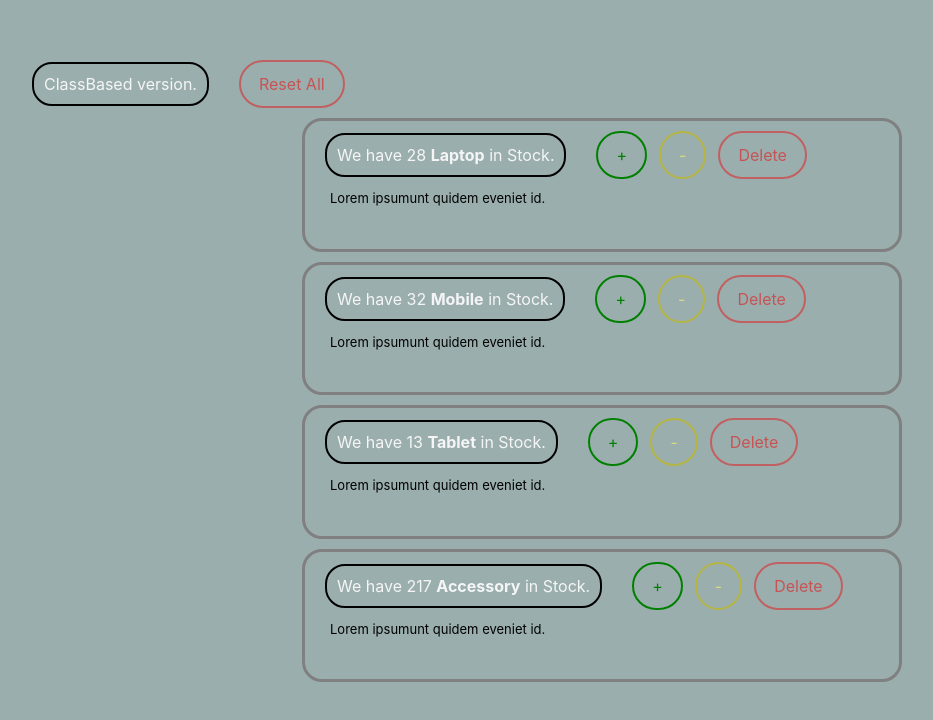
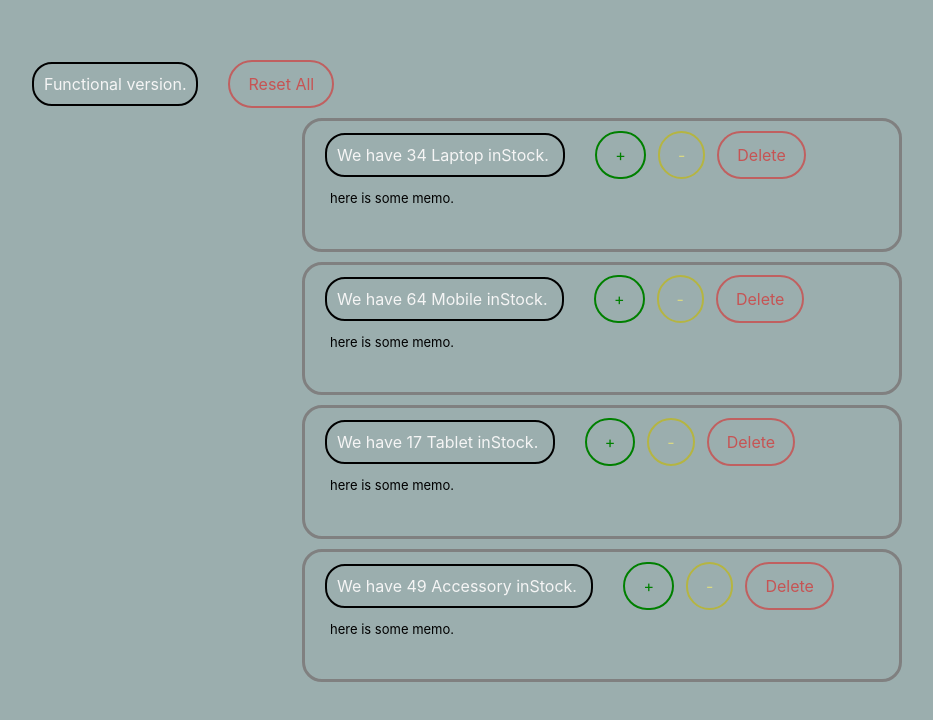
Before and after one commit to mhfarhadi/Stock-in-react, a React (Create React App) app: page / in a window 1280 px wide. Shown: the top 720 px of the page, without its empty margins (38-971 px from the left). Built offline with nearby package versions, Linux system fonts and the light colour scheme.

Commit message:
change values from parent component in functional component way

```diff
--- a/src/App.js
+++ b/src/App.js
@@ -1,6 +1,6 @@
 import React from "react"
-// import Products from "./components/functional/products" //for functional enable this import line
-import Products from "./components/products"  //for class based componet active this line
+import Products from "./components/functional/products" //for functional enable this import line
+// import Products from "./components/products"  //for class based componet active this line
 
 export default function App() {
   return (
--- a/src/components/functional/product.jsx
+++ b/src/components/functional/product.jsx
@@ -4,9 +4,9 @@ import React from 'react';
 
 
 
-const Product = ({productName, count:propCount, children , onDelete , id }) => {
+const Product = ({productName, count , children , onDelete, onIncrement , onDecrement , id }) => {
 
-    const [count, setCount] = useState(propCount)
+
     return (
         <div className='subDiv'>
             <span >We have {format()} {productName} inStock. </span>
@@ -19,18 +19,20 @@ const Product = ({productName, count:propCount, children , onDelete , id }) => {
 
 
     function increment() {
-        setCount (count + 1)
+        onIncrement (id)
     }
 
 
     function decrement() {
-        setCount (count - 1)
+        onDecrement (id)
     }
 
 
     function deletex () {
         onDelete (id)
     }
+
+
 
 
 
--- a/src/components/functional/products.jsx
+++ b/src/components/functional/products.jsx
@@ -12,8 +12,17 @@ function Products()  {
     return (
         <>
             <span>Functional version.</span>
+            <button onClick={handleReset} className='btn-red'>Reset All</button>
             {products.map((item,id) => (
-                <Product onDelete={handleDelete} id={item.id} key={id} productName={item.productName} count={item.count}>
+                <Product
+                    onDelete={handleDelete}
+                    onIncrement={handleIncrement}
+                    onDecrement={handleDecrement}
+                    onReset={handleReset}
+                    id={item.id}
+                    key={id}
+                    productName={item.productName}
+                    count={item.count}>
                     <p>
                         here is some memo.
                     </p>
@@ -26,6 +35,28 @@ function Products()  {
         const newProducts = products.filter(p => p.id !== productId);
         setProducts(newProducts)
     }
+
+    function handleIncrement(productId) {
+        const newProducts = [...products];
+        const index = newProducts.findIndex(p=> p.id === productId);
+        newProducts[index].count += 1 ;
+        setProducts(newProducts)
+    }
+
+    function handleDecrement(productId) {
+        const newProducts = [...products];
+        const index = newProducts.findIndex(p=> p.id === productId);
+        newProducts[index].count -= 1 ;
+        setProducts(newProducts)
+    }
+
+    function handleReset() {
+        const newProducts = products.map(p => {
+            p.count = 0;
+            return p
+        });
+        setProducts(newProducts)
+    }
 }
 
 export default Products;
```
